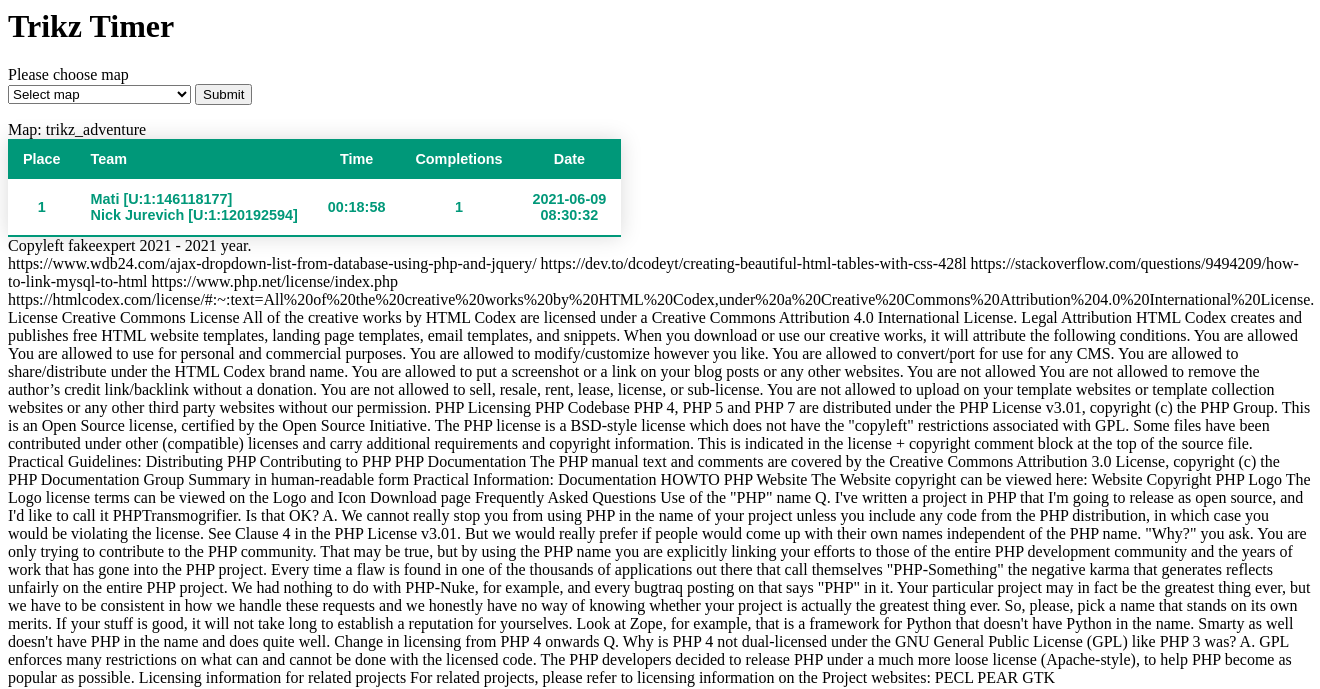
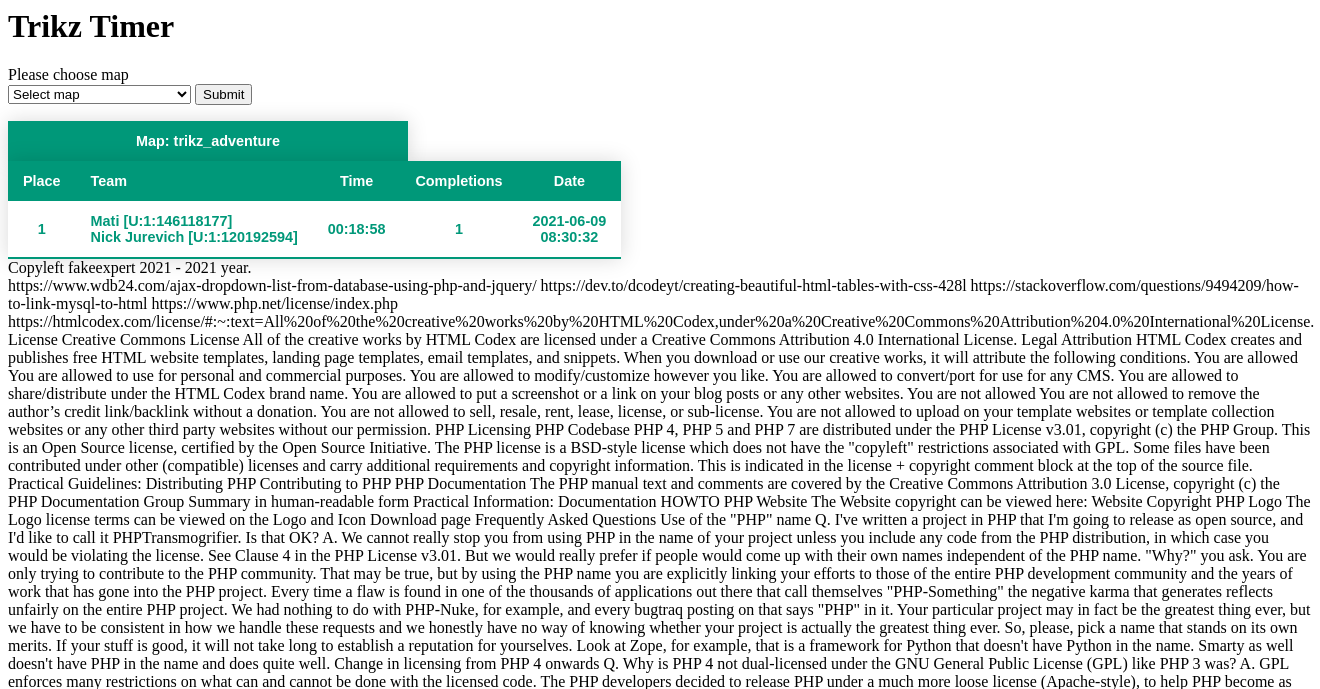
Before and after one commit to DeadSurfer/trikz, a PHP site: page /index5.php in a window 1320 px wide. Shown: the top 689 px of the page. Run offline with PHP 8.4, Linux system fonts and the light colour scheme; data comes from the database, SQL or seed files in the repository; lists and menus that the app fills with data are empty; some libraries are stand-ins or nearby versions.

Commit message:
Update index5.php

```diff
--- a/index5.php
+++ b/index5.php
@@ -148,7 +148,8 @@
 	//$name = $_POST
 	?>
 	<?php
-	echo "Map: $name";
+	//echo "Map: $name";
+	echo "<table class='styled-table'><thead><tr><th><center>Map: $name</center></th></tr></thead></table>";
 	?>
 	<table class="styled-table"> <!--//https://dev.to/dcodeyt/creating-beautiful-html-tables-with-css-428l https://dev.to/dcodeyt/creating-beautiful-html-tables-with-css-428l-->
 		<thead>
```
